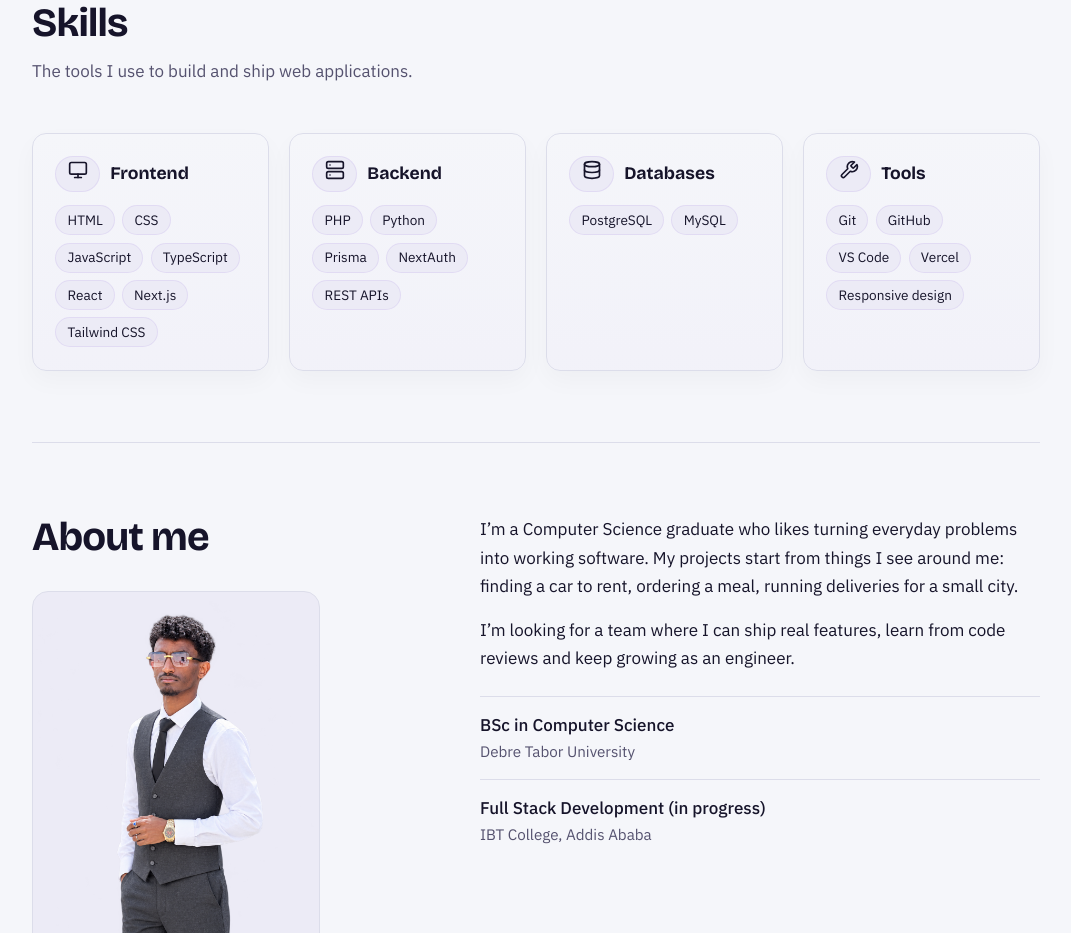
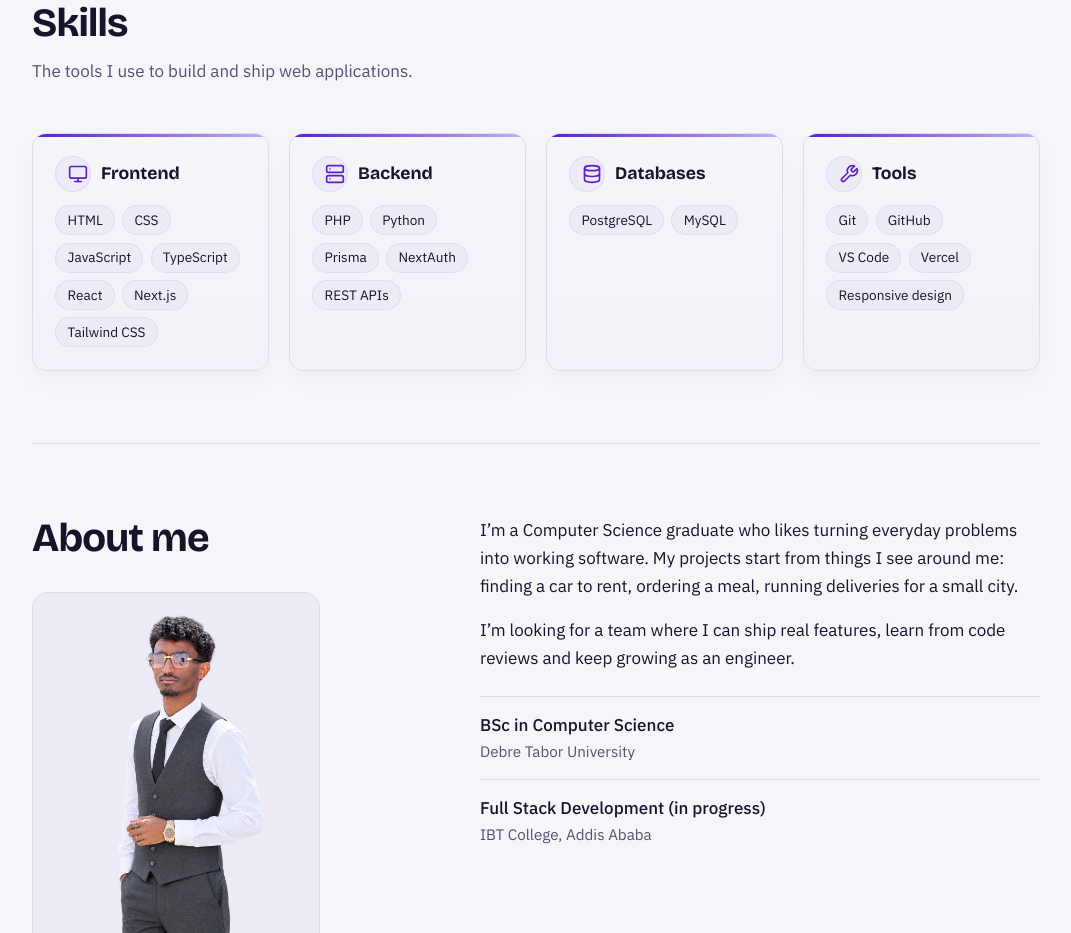
Before and after one commit to Amanual-ew/portfolio-by-react, a React (Vite) app: page / in a window 1280 px wide. Shown: the part 2360-3293 px from the top of the page, without its empty margins (104-1175 px from the left). Built offline with nearby package versions, Linux system fonts and the light colour scheme.

Commit message:
Restore: richer skill-card animation

```diff
--- a/src/index.css
+++ b/src/index.css
@@ -74,13 +74,19 @@ h2{font-family:var(--display);font-weight:700;font-size:clamp(1.8rem,4vw,2.5rem)
 .links a{font-weight:500;text-decoration:underline;text-underline-offset:5px;text-decoration-color:var(--accent);text-decoration-thickness:2px}
 .links a:hover{color:var(--accent)}
 .skills{display:grid;grid-template-columns:repeat(auto-fit,minmax(14rem,1fr));gap:1.25rem;margin:0}
-.skills > div{background:linear-gradient(180deg, rgba(255,255,255,.02), rgba(91,31,201,.02));border:1px solid var(--line);border-radius:14px;padding:1.4rem;box-shadow:0 10px 24px rgba(17,16,30,.03);opacity:0;transform:translateY(24px) scale(.98);transition:opacity .7s cubic-bezier(.2,.7,.2,1) var(--d,0ms),transform .7s cubic-bezier(.2,.7,.2,1) var(--d,0ms),border-color .25s ease,box-shadow .25s ease;will-change:transform,opacity}
+.skills > div{position:relative;overflow:hidden;background:linear-gradient(180deg, rgba(255,255,255,.02), rgba(91,31,201,.02));border:1px solid var(--line);border-radius:14px;padding:1.4rem;box-shadow:0 10px 24px rgba(17,16,30,.03);opacity:0;transform:translateY(24px) scale(.98);transition:opacity .7s cubic-bezier(.2,.7,.2,1) var(--d,0ms),transform .7s cubic-bezier(.2,.7,.2,1) var(--d,0ms),border-color .25s ease,box-shadow .25s ease;will-change:transform,opacity}
 .skills > div.in{opacity:1;transform:none}
+.skills > div::before{content:"";position:absolute;top:0;left:0;width:100%;height:3px;background:linear-gradient(90deg, var(--accent), rgba(180,155,255,.8));transform:scaleX(0);transform-origin:left;transition:transform .9s cubic-bezier(.2,.7,.2,1) calc(var(--d,0ms) + 250ms)}
+.skills > div.in::before{transform:scaleX(1)}
 .skills > div:hover{border-color:rgba(91,31,201,.45);transform:translateY(-5px) scale(1.01);box-shadow:0 18px 34px rgba(17,16,30,.08)}
 .skills dt{display:flex;align-items:center;gap:.65rem;font-family:var(--display);font-weight:700;font-size:1.1rem;margin-bottom:.85rem}
 .skills dd{margin:0;display:flex;flex-wrap:wrap;gap:.45rem}
 .skills span{background:var(--chip);border:1px solid rgba(91,31,201,.08);border-radius:999px;padding:.18rem .7rem;font-size:.85rem;transition:background .2s ease,color .2s ease,border-color .2s ease}
 .skills span:hover{background:rgba(91,31,201,.08);border-color:rgba(91,31,201,.22)}
+.sk-ico{display:grid;place-items:center;width:2.2rem;height:2.2rem;border-radius:10px;background:rgba(91,31,201,.08);color:var(--accent);border:1px solid rgba(91,31,201,.12);transform:scale(0) rotate(-90deg);transition:transform .7s cubic-bezier(.3,1.6,.5,1) calc(var(--d,0ms) + 250ms)}
+.skills .in .sk-ico{transform:none}
+.skills > div:hover .sk-ico{animation:tada .6s ease}
+@keyframes tada{30%{transform:scale(1.25) rotate(-12deg)}60%{transform:scale(1.15) rotate(10deg)}}
 .about{display:grid;grid-template-columns:minmax(0,1fr) minmax(0,1.4fr);gap:3rem}
 .about h2{margin:0}
 .about p{margin:0 0 1rem;max-width:38rem}
```
